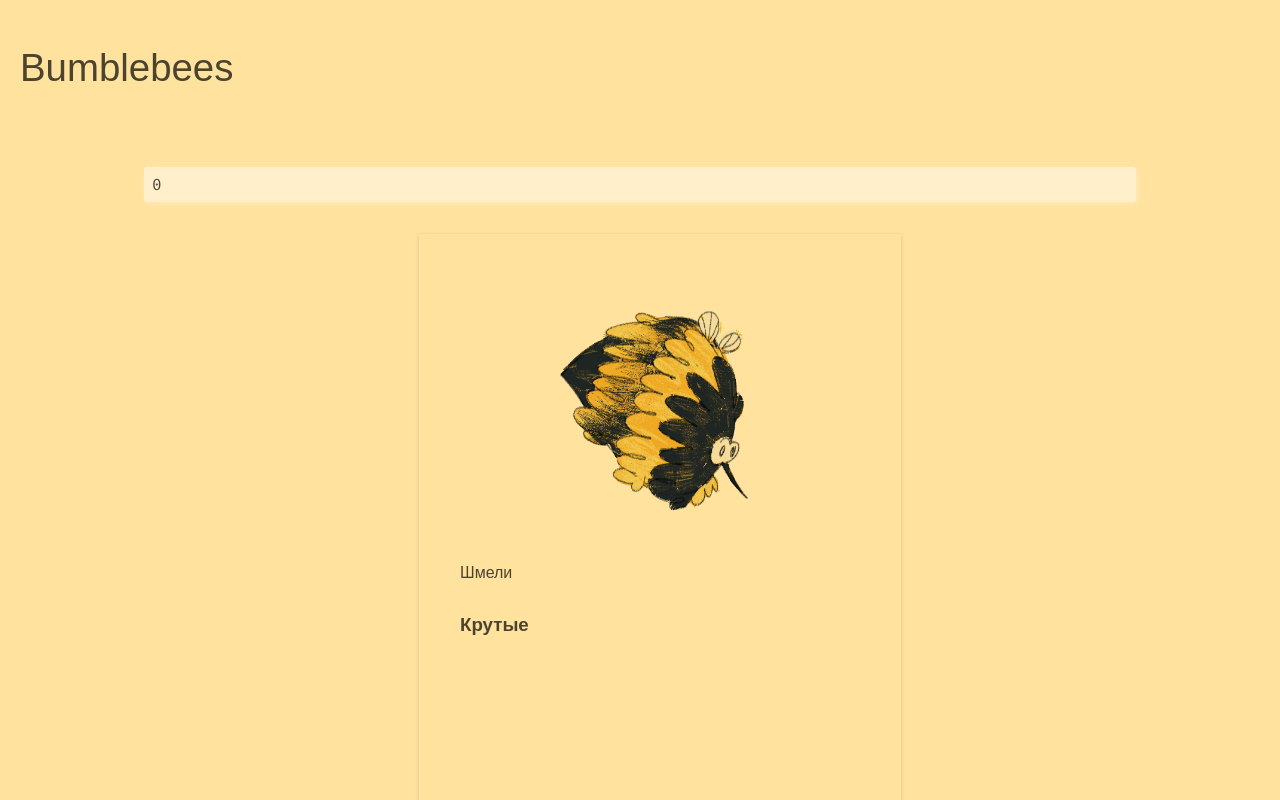
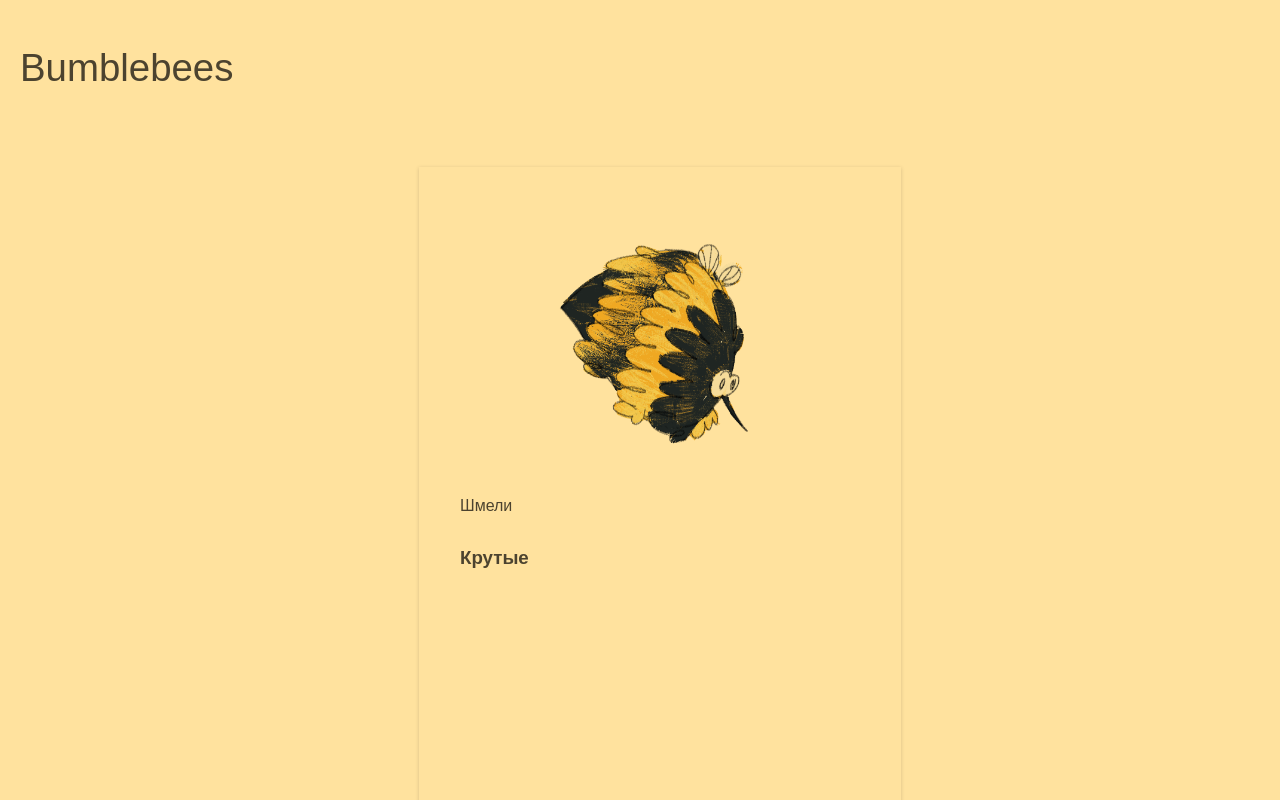
Before and after one commit to ramil-k/bumblebee-park, a SvelteKit app: page / in a window 1280 px wide. Shown: the top 800 px of the page. Built offline with nearby package versions, Linux system fonts and the light colour scheme.

Commit message:
Убрал дебагерную информацию

```diff
--- a/src/routes/+page.svelte
+++ b/src/routes/+page.svelte
@@ -10,7 +10,6 @@
     let onclick = () => current = (current + 1) % 6
 
 </script>
-<pre>{current}</pre>
 <svelte:window on:keydown={onclick}  on:click={onclick}/>
 <ul class="cards">
     <li class="card card1" class:current={current === 0}><img src={bumblebee1} alt=""/>
```
